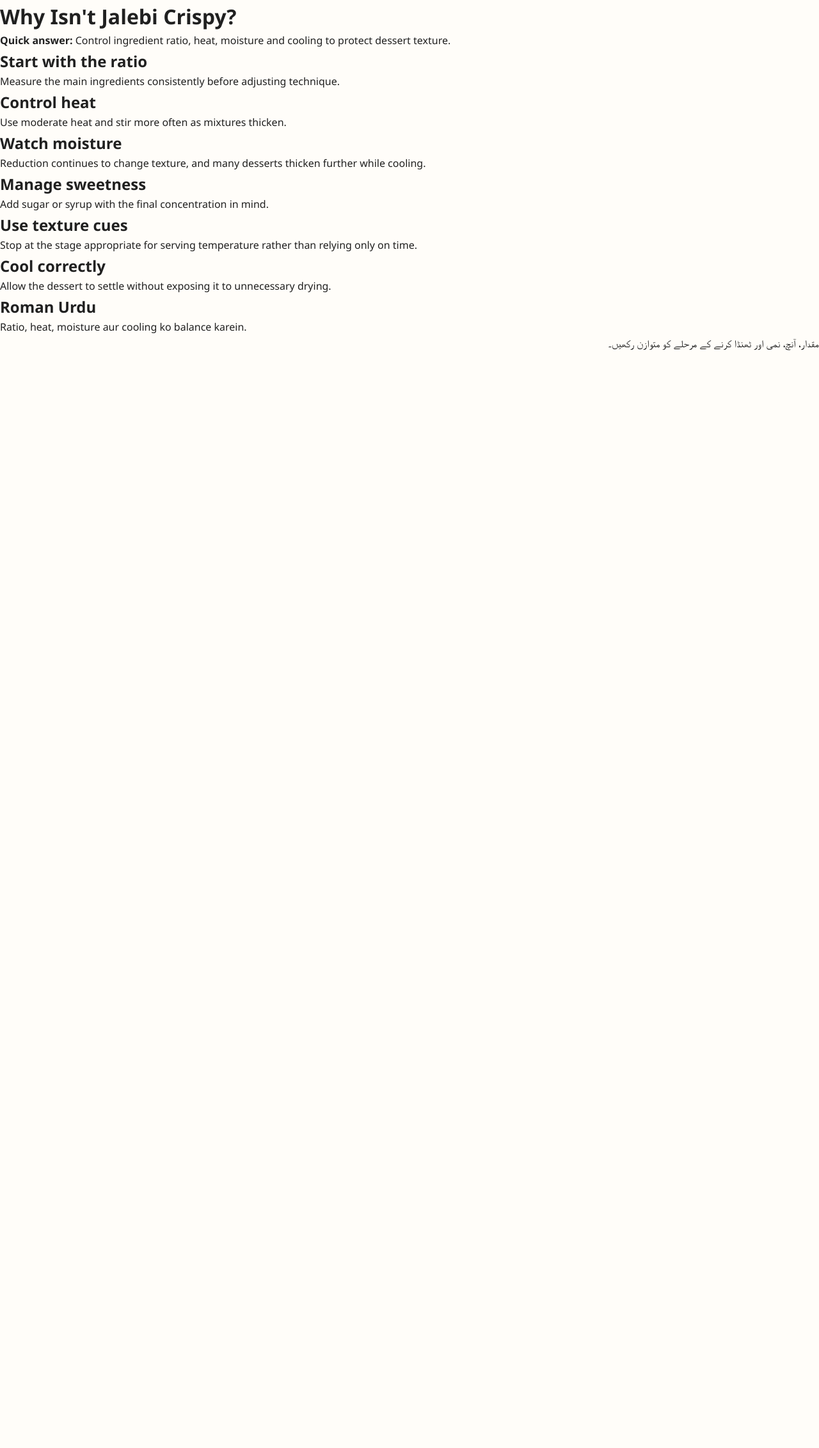
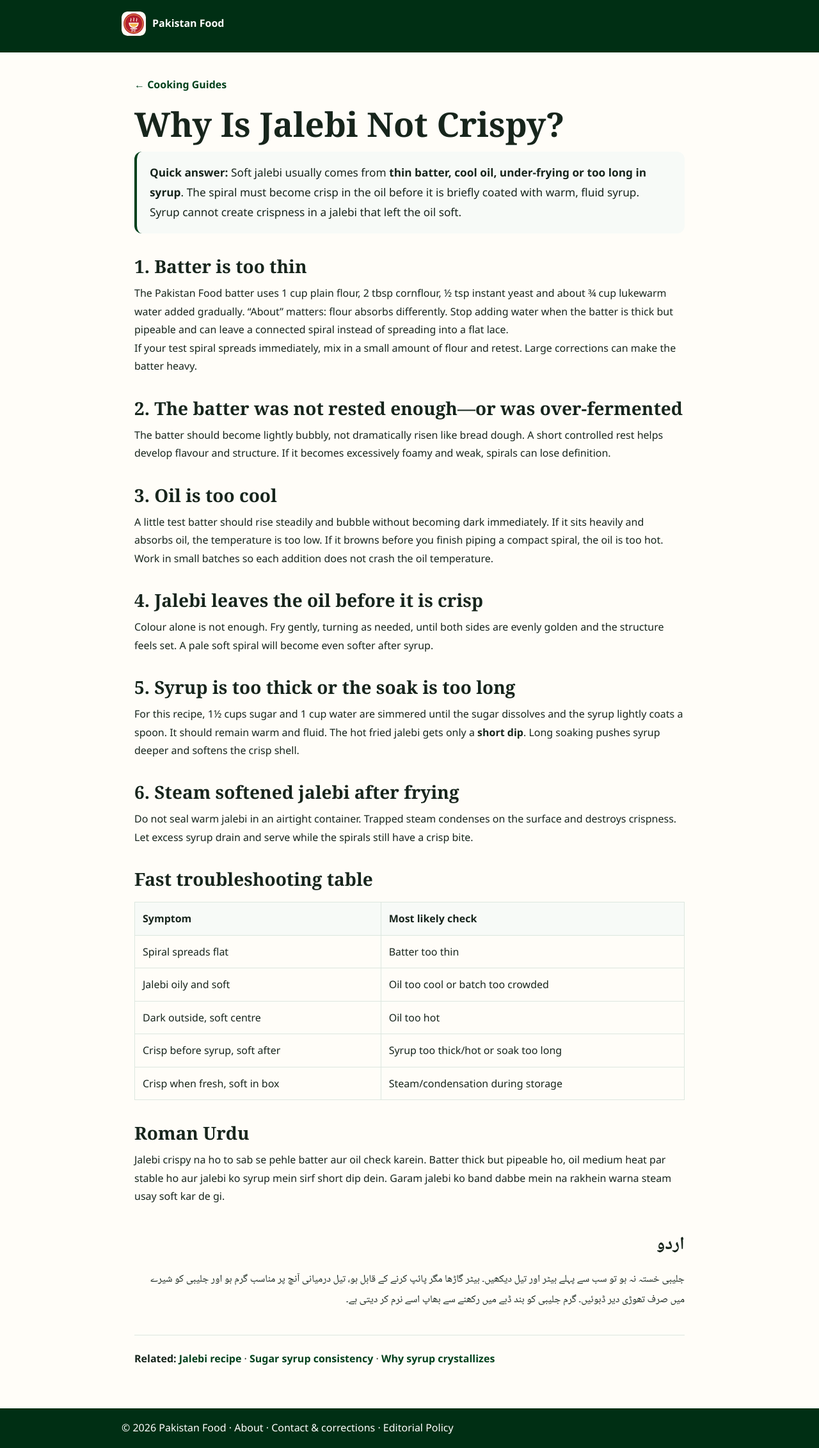
Before and after one commit to manazarali01-hub/pakistan-food, a Jekyll site: the page guides/why-jalebi-is-not-crispy.html, which Jekyll copies as it is, in a window 1280 px wide. Shown: the whole page at 64% size. Built offline with Jekyll 4.4.1, drawn with Linux system fonts in a browser that asks for light colours; before the commit the page ends 900 px from its top, so only the background shows below that.

Commit message:
Replace template guide with specific why jalebi is not crispy

```diff
--- a/guides/why-jalebi-is-not-crispy.html
+++ b/guides/why-jalebi-is-not-crispy.html
@@ -1 +1,51 @@
-<!doctype html><html><head><meta charset="utf-8"><title>Why Isn't Jalebi Crispy? | Pakistan Food</title><meta name="description" content="Why Isn't Jalebi Crispy?. Pakistani dessert technique and troubleshooting guide."><link rel="canonical" href="https://pakistanfoodrecipes.top/guides/why-jalebi-is-not-crispy.html"><link rel="stylesheet" href="../style.css"></head><body><main><h1>Why Isn't Jalebi Crispy?</h1><p><b>Quick answer:</b> Control ingredient ratio, heat, moisture and cooling to protect dessert texture.</p><h2>Start with the ratio</h2><p>Measure the main ingredients consistently before adjusting technique.</p><h2>Control heat</h2><p>Use moderate heat and stir more often as mixtures thicken.</p><h2>Watch moisture</h2><p>Reduction continues to change texture, and many desserts thicken further while cooling.</p><h2>Manage sweetness</h2><p>Add sugar or syrup with the final concentration in mind.</p><h2>Use texture cues</h2><p>Stop at the stage appropriate for serving temperature rather than relying only on time.</p><h2>Cool correctly</h2><p>Allow the dessert to settle without exposing it to unnecessary drying.</p><h2>Roman Urdu</h2><p>Ratio, heat, moisture aur cooling ko balance karein.</p><p lang="ur" dir="rtl">مقدار، آنچ، نمی اور ٹھنڈا کرنے کے مرحلے کو متوازن رکھیں۔</p></main></body></html>
+<!doctype html>
+<html lang="en">
+<head>
+<meta charset="utf-8">
+<meta name="viewport" content="width=device-width,initial-scale=1">
+<title>Why Is Jalebi Not Crispy? Batter, Frying and Syrup Fixes | Pakistan Food</title>
+<meta name="description" content="Fix soft Pakistani jalebi by checking batter thickness, fermentation, oil heat, frying time, syrup consistency, soak time and storage.">
+<meta name="robots" content="index,follow,max-image-preview:large,max-snippet:-1">
+<link rel="canonical" href="https://pakistanfoodrecipes.top/guides/why-jalebi-is-not-crispy.html">
+<link rel="icon" href="../assets/pakistan-food-logo.png" type="image/png">
+<link rel="stylesheet" href="../style.css?v=20260913-seo9">
+<link rel="stylesheet" href="../premium.css?v=20261004-quality1">
+<script type="application/ld+json">{"@context":"https://schema.org","@type":"Article","headline":"Why Is Jalebi Not Crispy? Batter, Frying and Syrup Fixes","description":"Fix soft Pakistani jalebi by checking batter thickness, fermentation, oil heat, frying time, syrup consistency, soak time and storage.","mainEntityOfPage":"https://pakistanfoodrecipes.top/guides/why-jalebi-is-not-crispy.html","publisher":{"@type":"Organization","name":"Pakistan Food","url":"https://pakistanfoodrecipes.top/"},"dateModified":"2026-10-04","inLanguage":"en"}</script>
+<style>
+.guide-shell{width:min(860px,calc(100% - 36px));margin:36px auto 64px;line-height:1.78}.guide-shell h1{font:700 clamp(2rem,5vw,3.3rem)/1.12 Georgia,serif;margin:18px 0 14px}.guide-shell h2{font:700 clamp(1.35rem,3vw,1.75rem)/1.25 Georgia,serif;margin:34px 0 10px}.guide-shell h3{margin:24px 0 6px}.guide-shell p,.guide-shell li{color:var(--text)}.guide-shell .quick{font-size:1.08rem;padding:18px 20px;border-left:4px solid var(--primary);background:var(--surface-2);border-radius:12px}.guide-shell table{width:100%;border-collapse:collapse;margin:18px 0}.guide-shell th,.guide-shell td{padding:11px 12px;border:1px solid var(--border);text-align:left;vertical-align:top}.guide-shell th{background:var(--surface-2)}.guide-shell ul,.guide-shell ol{padding-left:1.35rem}.guide-shell .language-note{padding:18px;border:1px solid var(--border);border-radius:14px;background:var(--surface)}.guide-shell .urdu{direction:rtl;text-align:right;font-family:"Noto Naskh Arabic","Segoe UI",serif;line-height:2}.guide-shell .related{margin-top:38px;padding-top:22px;border-top:1px solid var(--border)}.guide-shell a{color:var(--primary);font-weight:700}@media(max-width:560px){.guide-shell{width:min(100% - 28px,860px);margin-top:22px}.guide-shell table{font-size:.92rem}.guide-shell th,.guide-shell td{padding:9px 8px}}
+</style>
+</head>
+<body>
+<header class="policy-header"><div class="policy-shell"><a class="policy-brand" href="../index.html"><img src="../assets/pakistan-food-logo.svg" alt="" width="38" height="38">Pakistan Food</a></div></header>
+<main class="guide-shell">
+<p><a href="./">← Cooking Guides</a></p>
+<h1>Why Is Jalebi Not Crispy?</h1>
+<p class="quick"><strong>Quick answer:</strong> Soft jalebi usually comes from <strong>thin batter, cool oil, under-frying or too long in syrup</strong>. The spiral must become crisp in the oil before it is briefly coated with warm, fluid syrup. Syrup cannot create crispness in a jalebi that left the oil soft.</p>
+<h2>1. Batter is too thin</h2>
+<p>The Pakistan Food batter uses 1 cup plain flour, 2 tbsp cornflour, ½ tsp instant yeast and about ¾ cup lukewarm water added gradually. “About” matters: flour absorbs differently. Stop adding water when the batter is thick but pipeable and can leave a connected spiral instead of spreading into a flat lace.</p>
+<p>If your test spiral spreads immediately, mix in a small amount of flour and retest. Large corrections can make the batter heavy.</p>
+<h2>2. The batter was not rested enough—or was over-fermented</h2>
+<p>The batter should become lightly bubbly, not dramatically risen like bread dough. A short controlled rest helps develop flavour and structure. If it becomes excessively foamy and weak, spirals can lose definition.</p>
+<h2>3. Oil is too cool</h2>
+<p>A little test batter should rise steadily and bubble without becoming dark immediately. If it sits heavily and absorbs oil, the temperature is too low. If it browns before you finish piping a compact spiral, the oil is too hot. Work in small batches so each addition does not crash the oil temperature.</p>
+<h2>4. Jalebi leaves the oil before it is crisp</h2>
+<p>Colour alone is not enough. Fry gently, turning as needed, until both sides are evenly golden and the structure feels set. A pale soft spiral will become even softer after syrup.</p>
+<h2>5. Syrup is too thick or the soak is too long</h2>
+<p>For this recipe, 1½ cups sugar and 1 cup water are simmered until the sugar dissolves and the syrup lightly coats a spoon. It should remain warm and fluid. The hot fried jalebi gets only a <strong>short dip</strong>. Long soaking pushes syrup deeper and softens the crisp shell.</p>
+<h2>6. Steam softened jalebi after frying</h2>
+<p>Do not seal warm jalebi in an airtight container. Trapped steam condenses on the surface and destroys crispness. Let excess syrup drain and serve while the spirals still have a crisp bite.</p>
+<h2>Fast troubleshooting table</h2>
+<table><thead><tr><th>Symptom</th><th>Most likely check</th></tr></thead><tbody>
+<tr><td>Spiral spreads flat</td><td>Batter too thin</td></tr>
+<tr><td>Jalebi oily and soft</td><td>Oil too cool or batch too crowded</td></tr>
+<tr><td>Dark outside, soft centre</td><td>Oil too hot</td></tr>
+<tr><td>Crisp before syrup, soft after</td><td>Syrup too thick/hot or soak too long</td></tr>
+<tr><td>Crisp when fresh, soft in box</td><td>Steam/condensation during storage</td></tr>
+</tbody></table>
+<h2>Roman Urdu</h2><p>Jalebi crispy na ho to sab se pehle batter aur oil check karein. Batter thick but pipeable ho, oil medium heat par stable ho aur jalebi ko syrup mein sirf short dip dein. Garam jalebi ko band dabbe mein na rakhein warna steam usay soft kar de gi.</p>
+<h2 class="urdu">اردو</h2><p class="urdu">جلیبی خستہ نہ ہو تو سب سے پہلے بیٹر اور تیل دیکھیں۔ بیٹر گاڑھا مگر پائپ کرنے کے قابل ہو، تیل درمیانی آنچ پر مناسب گرم ہو اور جلیبی کو شیرے میں صرف تھوڑی دیر ڈبوئیں۔ گرم جلیبی کو بند ڈبے میں رکھنے سے بھاپ اسے نرم کر دیتی ہے۔</p>
+<div class="related"><strong>Related:</strong> <a href="../recipes/jalebi.html">Jalebi recipe</a> · <a href="sugar-syrup-consistency-for-pakistani-sweets.html">Sugar syrup consistency</a> · <a href="why-sugar-syrup-crystallizes.html">Why syrup crystallizes</a></div>
+</main>
+<footer class="policy-footer"><div class="policy-shell">© 2026 Pakistan Food · <a href="../about.html">About</a> · <a href="../contact.html">Contact & corrections</a> · <a href="../editorial-policy.html">Editorial Policy</a></div></footer>
+</body>
+</html>
```
